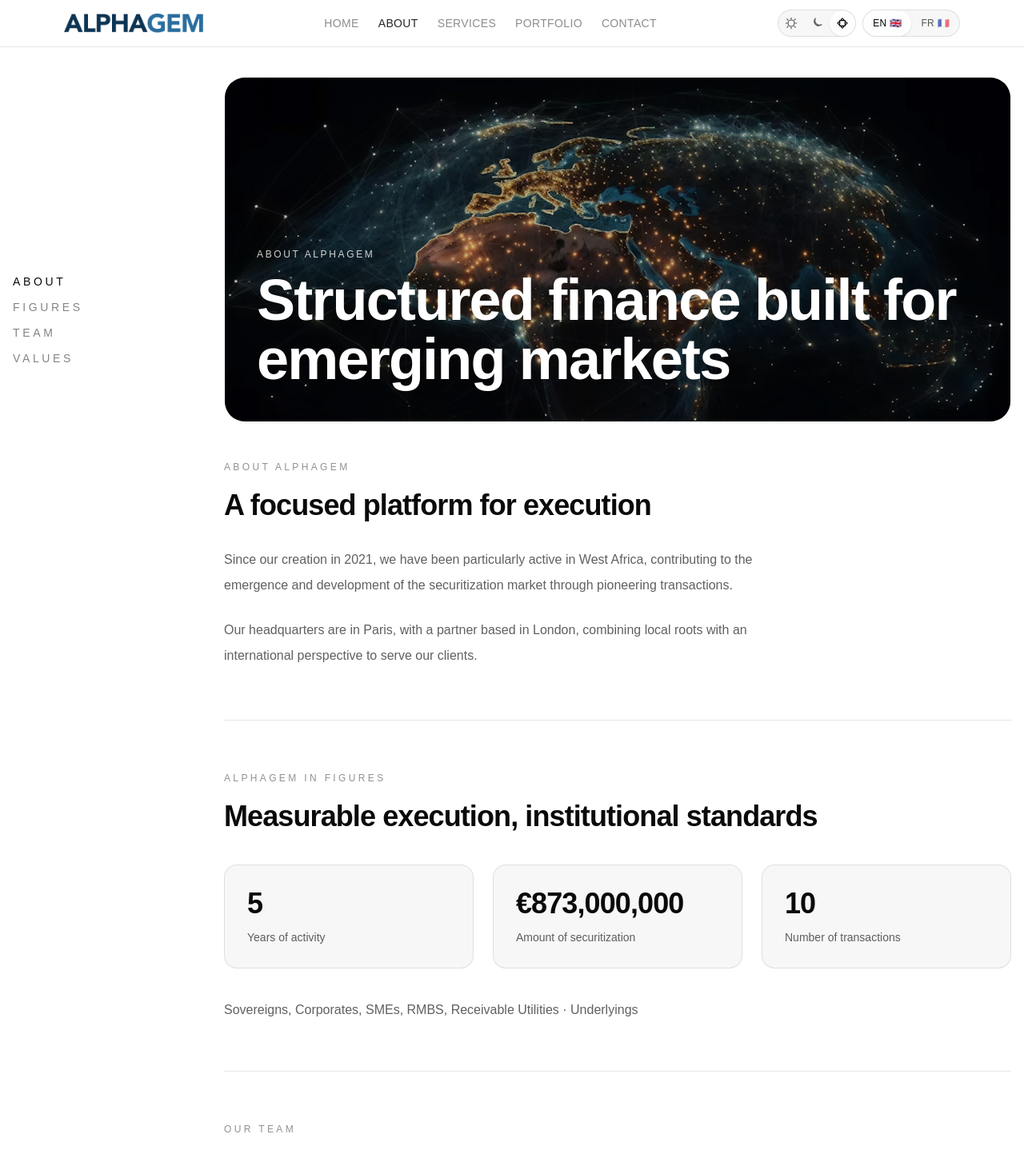
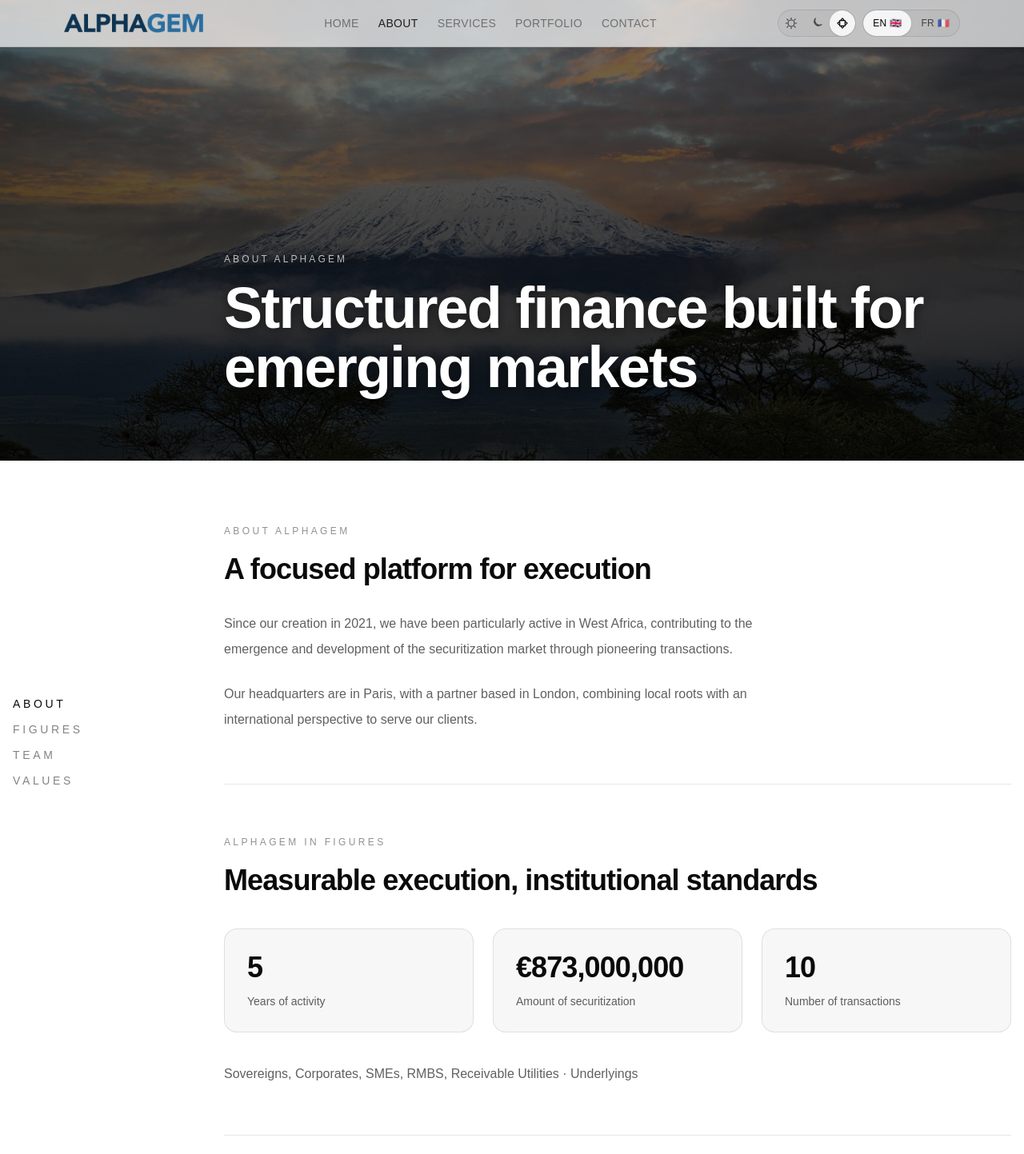
Before and after one commit to aurelien971/alphagem, a Next.js app: page /about in a window 1280 px wide. Shown: the top 1443 px of the page at 80% size. Built offline with nearby package versions, Linux system fonts and the light colour scheme.

Commit message:
“bg”

```diff
--- a/app/about/page.tsx
+++ b/app/about/page.tsx
@@ -8,17 +8,23 @@ import ValuesSection from "@/components/about/ValuesSection";
 export default function AboutPage() {
   return (
     <main className="bg-[var(--background)] text-[var(--foreground)] pb-[40vh]">
+      {/* Full-bleed hero like Services */}
+      <AboutHero />
+
+      {/* Constrained content */}
+      <section className="bg-[var(--background)] text-[var(--foreground)]">
         <div className="relative mx-auto flex max-w-[1400px] gap-10 px-4">
           <aside className="hidden w-56 shrink-0 lg:block">
-          <div className="sticky top-1/2 -translate-y-1/2">
+            <div className="sticky top-24 h-[calc(100vh-6rem)]">
+              <div className="flex h-full items-center">
                 <SideSectionNav />
+              </div>
             </div>
           </aside>
 
-        <div className="mx-auto w-full max-w-6xl">
-          <AboutHero />
-
-<div className="mt-12 space-y-16">
+          <div className="w-full">
+            <div className="mx-auto max-w-6xl pb-28 pt-16 md:pt-20">
+              <div className="space-y-16">
                 <AboutSection />
                 <div className="h-px w-full bg-[var(--border)]" />
 
@@ -26,12 +32,15 @@ export default function AboutPage() {
                 <div className="h-px w-full bg-[var(--border)]" />
 
                 <TeamSection />
-            {/* REMOVE divider here because ValuesSection already has border-t */}
 
                 <ValuesSection />
               </div>
+
+              <div className="h-24 md:h-32" />
             </div>
           </div>
+        </div>
+      </section>
     </main>
   );
 }
--- a/components/about/AboutHero.tsx
+++ b/components/about/AboutHero.tsx
@@ -7,28 +7,35 @@ export default function AboutHero() {
   const { t } = useI18n();
 
   return (
-    <section className="relative mt-24 overflow-hidden rounded-[26px] border border-white/10">
-      <div className="relative aspect-[16/7] w-full">
+    <section className="relative h-[72vh] min-h-[560px] w-full overflow-hidden">
       <Image
-          src="/about-hero1.jpg"
+        src="/about-hero3.jpg"
         alt=""
         fill
         priority
         className="object-cover object-center"
-          sizes="(min-width: 1024px) 1152px, 100vw"
+        sizes="100vw"
       />
-        <div className="absolute inset-0 bg-black/25" />
-      </div>
 
-      <div className="absolute inset-0 flex items-end px-10 pb-10">
-        <div>
-          <p className="text-xs tracking-[0.22em] text-white/80">
+      {/* Match ServicesHero overlay style */}
+      <div className="absolute inset-0 bg-gradient-to-b from-black/50 via-black/70 to-black/80" />
+
+      <div className="relative mx-auto flex h-full max-w-[1400px] items-end px-4 pb-16 pt-28 md:pb-20">
+        {/* Match About page layout: sidebar width (w-56 = 14rem) + gap-10 */}
+        <div className="grid w-full items-end lg:grid-cols-[14rem_1fr] lg:gap-10">
+          <div className="hidden lg:block" />
+
+          <div className="w-full">
+            <div className="max-w-6xl [text-shadow:0_2px_14px_rgba(0,0,0,0.55)]">
+              <p className="text-xs tracking-[0.26em] text-white/70">
                 {t("about.hero.kicker")}
               </p>
 
-          <h1 className="mt-3 max-w-[26ch] text-4xl font-semibold leading-[1.03] tracking-tight text-white sm:text-5xl md:text-6xl lg:text-7xl">
+              <h1 className="mt-4 max-w-[28ch] text-4xl font-semibold leading-[1.03] tracking-tight text-white sm:text-5xl md:text-6xl lg:text-7xl">
                 {t("about.hero.title")}
               </h1>
+            </div>
+          </div>
         </div>
       </div>
     </section>
```
Also changed, not shown: public/about-hero2.jpg (added), public/about-hero3.jpg (added). Lines whose indentation alone changed are shown as unchanged.
